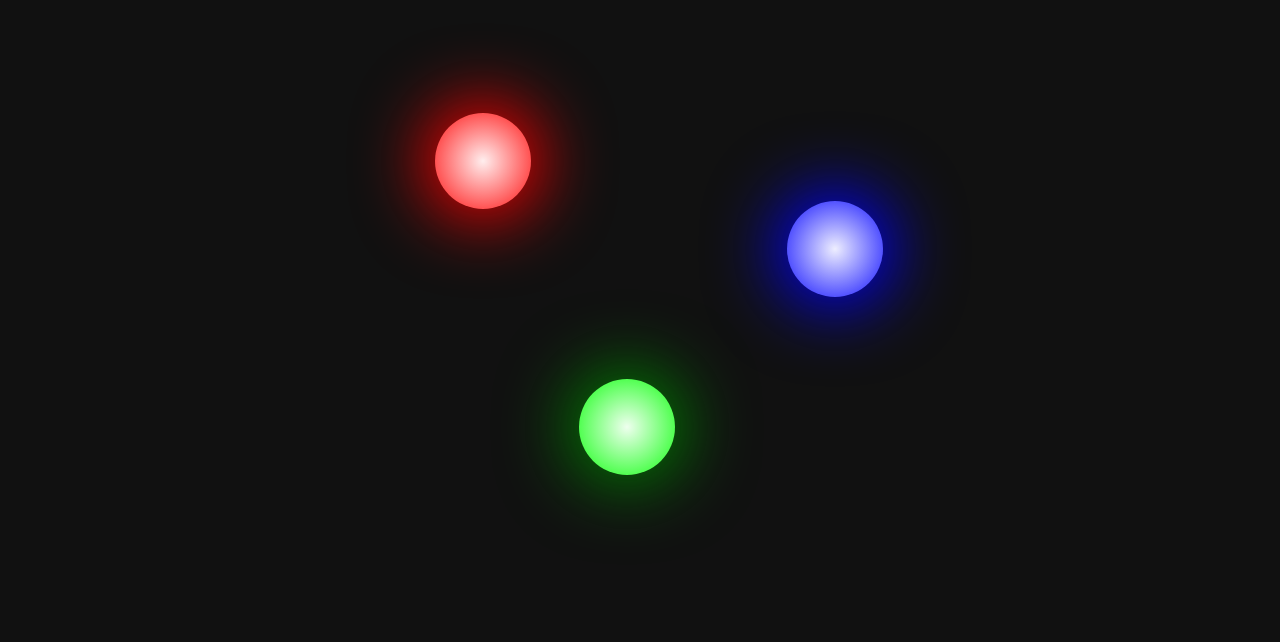
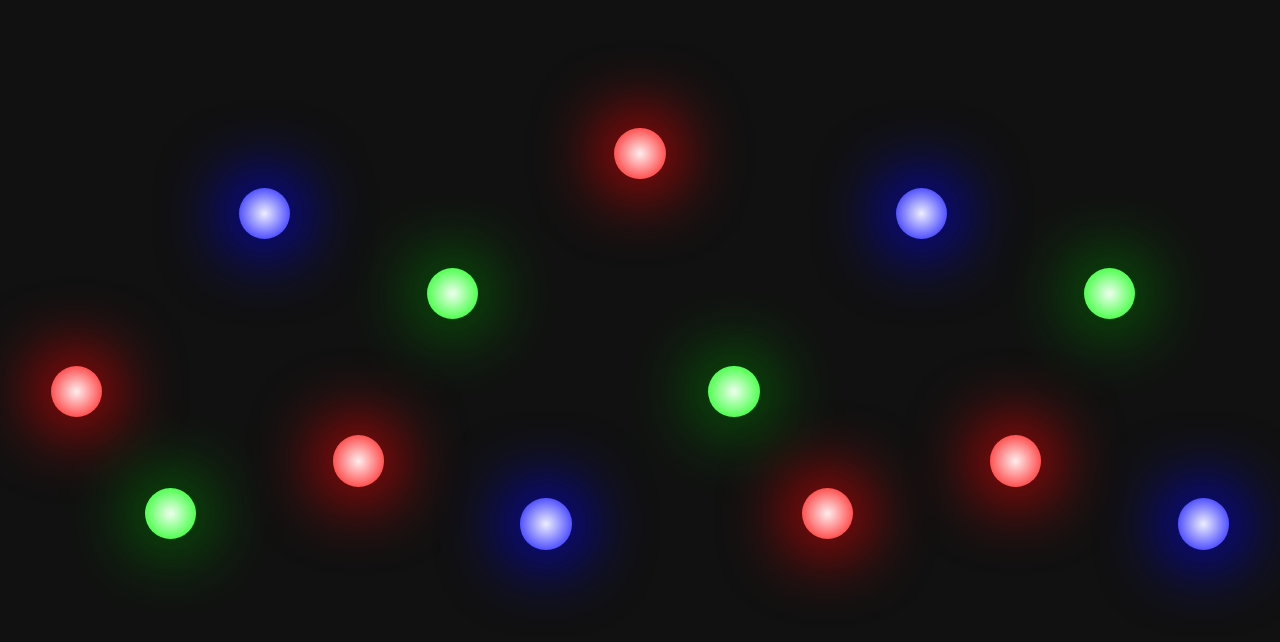
Before and after one commit to highly-illogical/helloworld, a plain HTML site: page lights.html in a window 1280 px wide. Drawn offline with Linux system fonts and the light colour scheme.

Commit message:
Changed styles

```diff
--- a/lights.css
+++ b/lights.css
@@ -3,43 +3,100 @@
 		top: 0;
 	}
 	to {
-      top: -20px;
+		top: 5vh;
 	}
 }
+
 body {
 	background-color: #111;
 }
 
-  div {
+.wrapper {
+	display: flex;
+	justify-content: space-evenly;
+}
+
+.light:nth-child(7n) {
+	transform: translateY(10vh);
+}
+
+.light:nth-child(7n + 1) {
+	transform: translateY(40vh);
+}
+
+.light:nth-child(7n + 2) {
+	transform: translateY(60vh);
+}
+
+.light:nth-child(7n + 3) {
+	transform: translateY(20vh);
+}
+
+.light:nth-child(7n + 4) {
+	transform: translateY(50vh);
+}
+
+.light:nth-child(7n + 5) {
+	transform: translateY(30vh);
+}
+
+.light:nth-child(7n + 6) {
+	transform: translateY(60vh);
+}
+
+.light:nth-child(7n) {
+	animation-delay: 2s;
+}
+
+.light:nth-child(7n + 1) {
+	animation-delay: 1.5s;
+}
+
+.light:nth-child(7n + 2) {
+	animation-delay: -1s;
+}
+
+.light:nth-child(7n + 3) {
+	animation-delay: -2s;
+}
+
+.light:nth-child(7n + 4) {
+	animation-delay: 0.5s;
+}
+
+.light:nth-child(7n + 5) {
+	animation-delay: 0s;
+}
+
+.light:nth-child(7n + 6) {
+	animation-delay: -0.5s;
+}
+
+.red,
+.green,
+.blue {
 	position: relative;
+	display: inline-block;
 	border-radius: 50%;
-    width: 6rem;
-    height: 6rem;
-    margin: 10% 0 0 30%;
-    animation: floating 2s ease-out infinite alternate;
+	width: 4vw;
+	aspect-ratio: 1;
+	animation: floating 3s ease-out infinite alternate;
 }
 
 .red {
-    left: 3rem;
 	background-color: #501;
 	background-image: radial-gradient(#fee, #f11);
 	box-shadow: 0 0 70px 10px red;
 }
 
 .green {
-    left: 12rem;
 	background-color: #150;
-    animation-delay: 1s;
 	background-image: radial-gradient(#efe, #1f1);
 	box-shadow: 0 0 70px 10px green;
-    transform: translateY(30px);
 }
 
 .blue {
-    left: 25rem;
 	background-color: #150;
-    animation-delay: -1s;
 	background-image: radial-gradient(#eef, #11f);
 	box-shadow: 0 0 70px 10px blue;
-    transform: translateY(-350px);
 }
--- a/lights.html
+++ b/lights.html
@@ -1,15 +1,27 @@
 <!DOCTYPE html>
 <html lang="en">
-<head>
-    <meta charset="UTF-8">
-    <meta http-equiv="X-UA-Compatible" content="IE=edge">
-    <meta name="viewport" content="width=device-width, initial-scale=1.0">
-    <title>Floating Lights</title>
-    <link rel="stylesheet" type="text/css" href="lights.css">
-</head>
-<body>
-    <div class="red"></div>
-    <div class="green"></div>
-    <div class="blue"></div>
-</body>
+	<head>
+		<meta charset="UTF-8" />
+		<meta http-equiv="X-UA-Compatible" content="IE=edge" />
+		<meta name="viewport" content="width=device-width, initial-scale=1.0" />
+		<title>Floating Lights</title>
+		<link rel="stylesheet" type="text/css" href="lights.css" />
+	</head>
+	<body>
+		<div class="wrapper">
+			<div class="red light"></div>
+			<div class="green light"></div>
+			<div class="blue light"></div>
+			<div class="red light"></div>
+			<div class="green light"></div>
+			<div class="blue light"></div>
+			<div class="red light"></div>
+			<div class="green light"></div>
+			<div class="red light"></div>
+			<div class="blue light"></div>
+			<div class="red light"></div>
+			<div class="green light"></div>
+			<div class="blue light"></div>
+		</div>
+	</body>
 </html>
--- /dev/null
+++ b/styles.css
@@ -0,0 +1,15 @@
+body {
+	font-family: Inter, cursive;
+	background-color: whitesmoke;
+	font-size: 1.75rem;
+}
+
+.flex-container-row {
+	display: flex;
+	flex-direction: row;
+}
+
+.flex-container-column {
+	display: flex;
+	flex-direction: column;
+}
```
Also changed, not shown: conway.html (+17 -8 lines), conway.js (+28 -24 lines), index.html (+9 -22 lines). Lines whose indentation alone changed are shown as unchanged.
